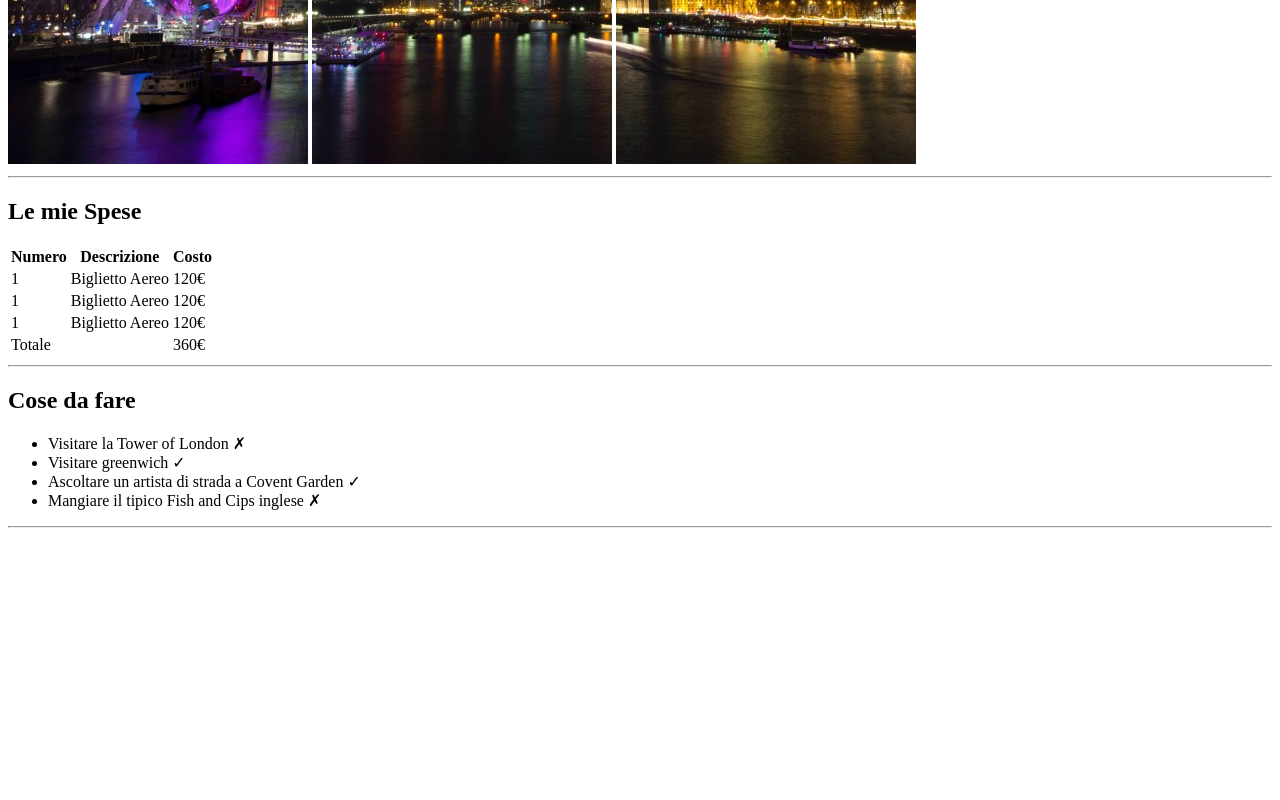
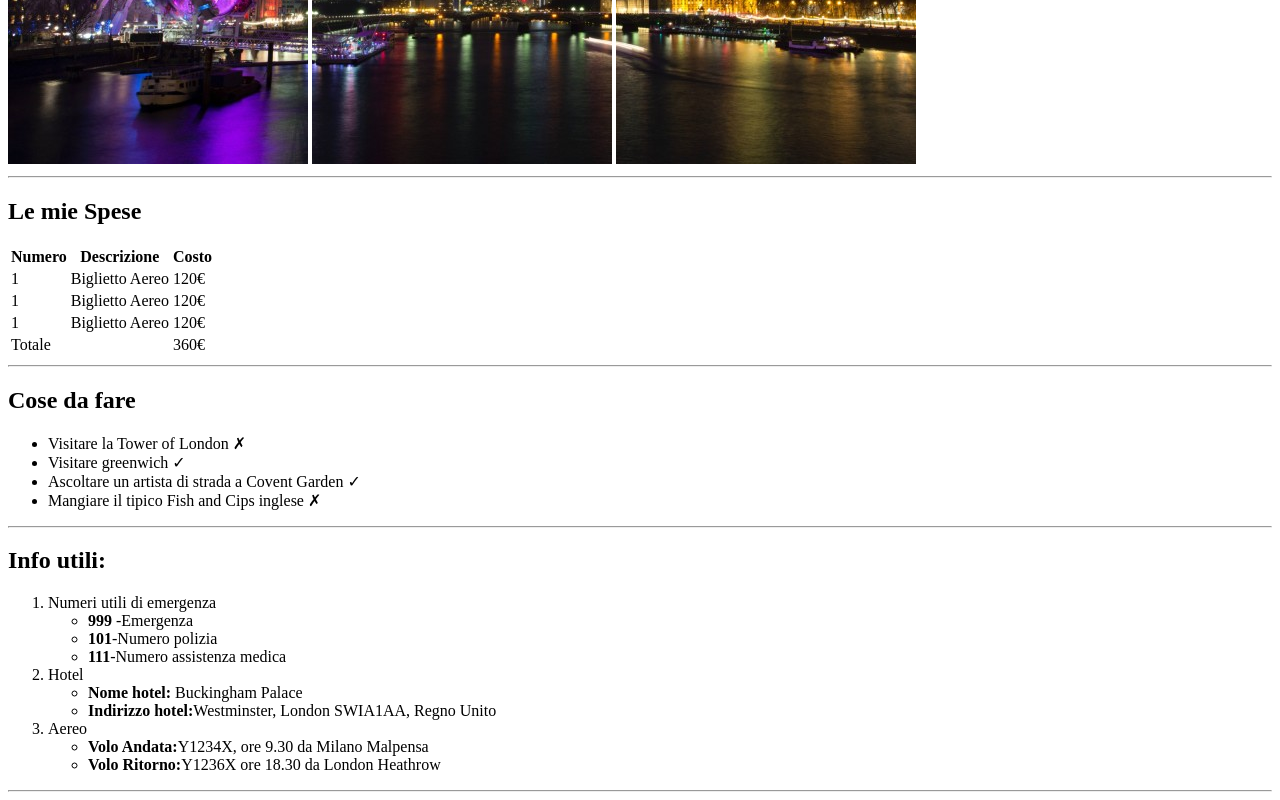
Before and after one commit to ErikaCetera/html-london-trip, a plain HTML site: page index.html in a window 1280 px wide. Shown: the part 516-1316 px from the top of the page. Before the commit the page ends 1052 px from the top, so only its background shows below. Drawn offline with Linux system fonts and the light colour scheme.

Commit message:
feat:agg info utili- maain completato

```diff
--- a/index.html
+++ b/index.html
@@ -65,7 +65,35 @@
             </ul>
             <hr>
         </section>
-        <section></section>
+        <section>
+            <h2>Info utili:</h2>
+            <ol>
+                <li>Numeri utili di emergenza
+                    <ul>
+                        <li><strong>999</strong> -Emergenza</li>
+                        <li><strong>101</strong>-Numero polizia</li>
+                        <li><strong>111</strong>-Numero assistenza medica</li>
+                    </ul>
+                </li>
+                <li>Hotel
+                    <ul>
+                        <li><strong>Nome hotel:</strong> Buckingham Palace</li>
+                        <li><strong>Indirizzo hotel:</strong>Westminster, London SWIA1AA, Regno Unito</li>
+
+                    </ul>
+                </li>
+                <li> Aereo
+                    <ul>
+                        <li><strong>Volo Andata:</strong>Y1234X, ore 9.30 da Milano Malpensa</li>
+                        <li><strong>Volo Ritorno:</strong>Y1236X ore 18.30 da London Heathrow</li>
+                    </ul>
+                </li>
+
+
+
+            </ol>
+            <hr>
+        </section>
 
     </main>
 
```
